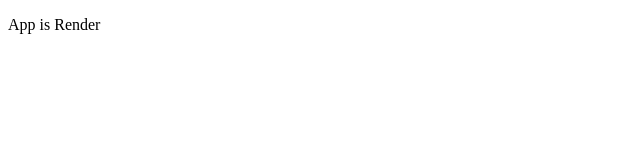
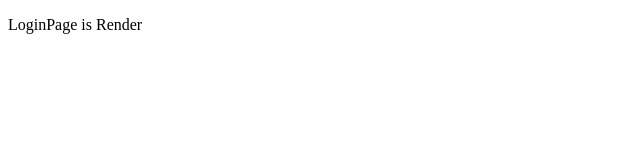
Before and after one commit to robertsantosti/user-ceps, a React (Vite) app: page / in a window 1280 px wide. Shown: the top 160 px of the page, without its empty margins (0-640 px from the left). Built offline with nearby package versions, Linux system fonts and the light colour scheme.

Commit message:
Configurando arquivo de rotas

```diff
--- a/src/App.jsx
+++ b/src/App.jsx
@@ -1,10 +1,15 @@
-
+import { BrowserRouter as Router, Routes, Route } from 'react-router-dom';
+import { LoginPage } from './pages/Login/Login.page';
+import { HomePage } from './pages/Home/Home.page';
 
 function App() {
   return (
-    <>
-      <p>App is Render</p>
-    </>
+    <Router>
+      <Routes>
+        <Route path='/' element={<LoginPage/>}/>
+        <Route path='/home' element={<HomePage/>}/>
+      </Routes>
+    </Router>
   )
 }
 
```
